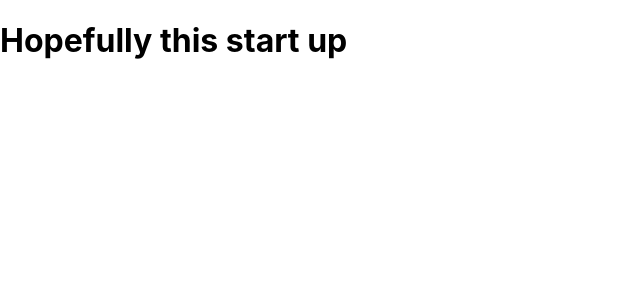
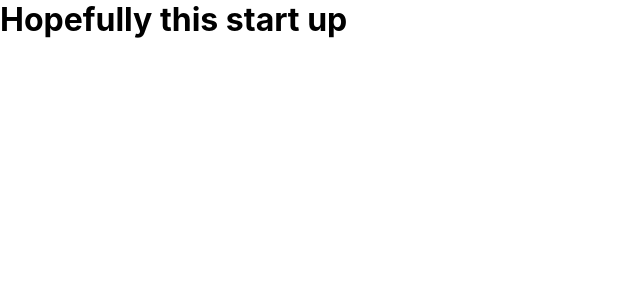
Before and after one commit to ernestmummey/Docks-Away, a React (Create React App) app in the folder client/: page / in a window 1280 px wide. Shown: the top 300 px of the page, without its empty margins (0-640 px from the left). Built offline with nearby package versions, Linux system fonts and the light colour scheme.

Commit message:
Took out the margin

```diff
--- a/client/src/index.css
+++ b/client/src/index.css
@@ -1,5 +1,8 @@
+* {
+  margin: 0;
+}
+
 body {
-  margin: 0;
   font-family: -apple-system, BlinkMacSystemFont, 'Segoe UI', 'Roboto', 'Oxygen',
     'Ubuntu', 'Cantarell', 'Fira Sans', 'Droid Sans', 'Helvetica Neue',
     sans-serif;
```
